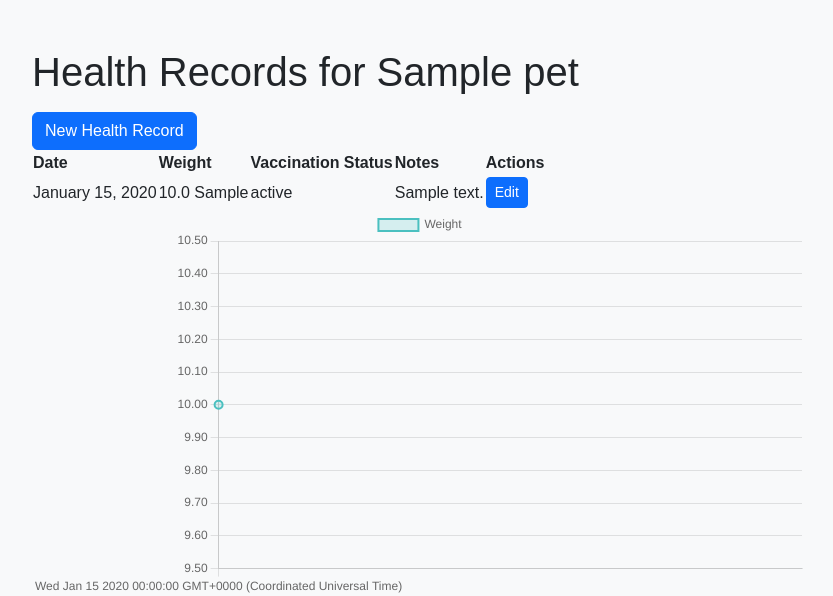
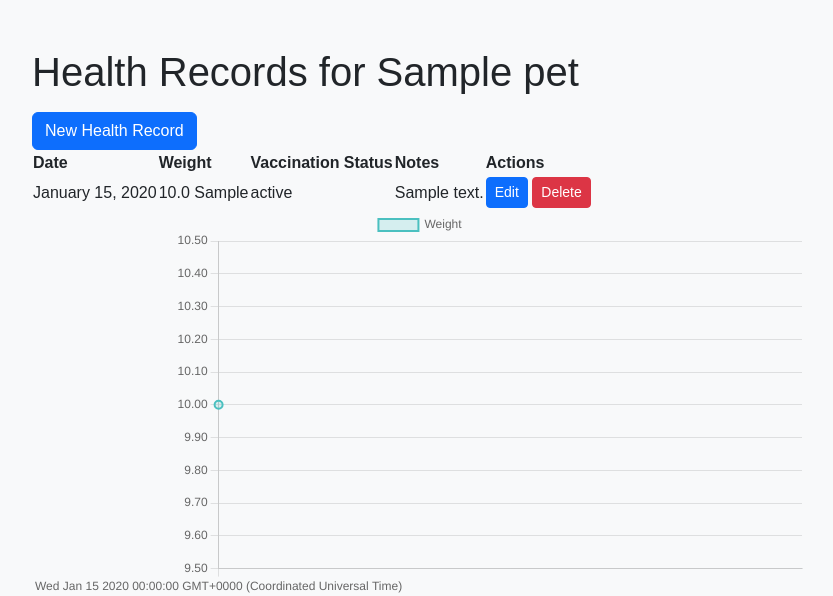
Before and after one commit to andrewzakharycancode/PetPal, a Flask app: page /view_health_records/1 in a window 1280 px wide. Shown: the part 56-652 px from the top of the page, without its empty margins (220-1053 px from the left). Run offline with Flask 2, Linux system fonts and the light colour scheme; tables that the repository leaves empty hold one stand-in row (values such as "Sample post").

Commit message:
Delete button, auto referesh

```diff
--- a/crud.py
+++ b/crud.py
@@ -93,10 +93,13 @@
             health_record.weight_unit = kwargs['weight_unit']
     db.session.commit()
 
-def delete_health_record(health_record):
-    """Delete a health record."""
+def delete_health_record_by_id(record_id):
+    """Delete a health record by its ID."""
+    health_record = get_health_record_by_id(record_id)
     db.session.delete(health_record)
     db.session.commit()
+
+
 
 # Vet CRUD operations
 def create_vet(name, address, phone_number, email=None, website=None, yelp_id=None):
--- a/server.py
+++ b/server.py
@@ -1,6 +1,6 @@
 from flask import (Flask, render_template, request, flash, session, redirect, url_for, jsonify, g)
 from model import db, connect_to_db, User, Pet, HealthRecord, Vet, FavoriteVet
-from crud import (create_user, get_user_by_id, get_pet_by_id, get_user_by_email, create_pet, create_health_record, get_health_records_by_pet, update_health_record, create_contact_message)
+from crud import (create_user, get_user_by_id, get_pet_by_id, get_user_by_email, create_pet, create_health_record, get_health_records_by_pet, update_health_record, create_contact_message, delete_health_record_by_id)
 import requests
 import os
 from dotenv import load_dotenv
@@ -208,6 +208,20 @@
 def get_health_record_by_id(record_id):
     return HealthRecord.query.get(record_id)
 
+# Delete health record
+@app.route('/pets/<int:pet_id>/health_records/delete/<int:record_id>', methods=['POST'])
+def delete_health_record(pet_id, record_id):
+    if 'user_id' not in session:
+        flash('Please log in to delete a health record.')
+        return redirect('/')
+
+    delete_health_record_by_id(record_id)
+    flash('Health record deleted!')
+
+    return redirect(f"/view_health_records/{pet_id}")
+
+
+
 # Search for vets
 @app.route('/vetfinder', methods=['GET', 'POST'])
 def search_vets():
--- a/templates/health_records.html
+++ b/templates/health_records.html
@@ -26,6 +26,10 @@
           <td>
             <!-- Add an "Edit" button for each health record -->
             <a href="{{ url_for('edit_health_record', record_id=record.id) }}" class="btn btn-sm btn-primary">Edit</a>
+            <!-- Add a "Delete" button for each health record -->
+            <form action="{{ url_for('delete_health_record', pet_id=pet.id, record_id=record.id) }}" method="POST" style="display:inline;">
+              <input value="Delete" type="submit" class="btn btn-sm btn-danger">
+            </form>
           </td>
         </tr>
       {% endfor %}
@@ -40,14 +44,13 @@
 {% block extra_js %}
 <script>
   // Prepare the data for the chart
-  const weightData = JSON.parse('{{ health_records_dict_list | tojson }}') ;
+  const weightData = {{ health_records_dict_list | tojson | safe }};
   const chartLabels = weightData.map(record => new Date(record.record_date)); // Parse the date string into a Date object
   const chartWeights = weightData.map(record => record.weight);
   const weightUnits = weightData.map(record => record.weight_unit);
 
   // Get the canvas element
   const ctx = document.getElementById('weightChart').getContext('2d');
-  console.log(chartWeights)
 
   // Create the chart
   const weightChart = new Chart(ctx, {
@@ -67,29 +70,6 @@
         },
       ],
     },
-    // options: {
-    //   scales: {
-    //     x: {
-    //       type: 'time',
-    //       time: {
-    //         unit: 'month',
-    //         displayFormats: {
-    //           month: 'MMM YYYY',
-    //         },
-    //       },
-    //       title: {
-    //         display: true,
-    //         text: 'Date',
-    //       },
-    //     },
-    //     y: {
-    //       title: {
-    //         display: true,
-    //         text: 'Weight (' + (weightUnits[0] || 'kg') + ')',
-    //       },
-    //     },
-    //   },
-    // },
   });
 </script>
 {% endblock %}
```
